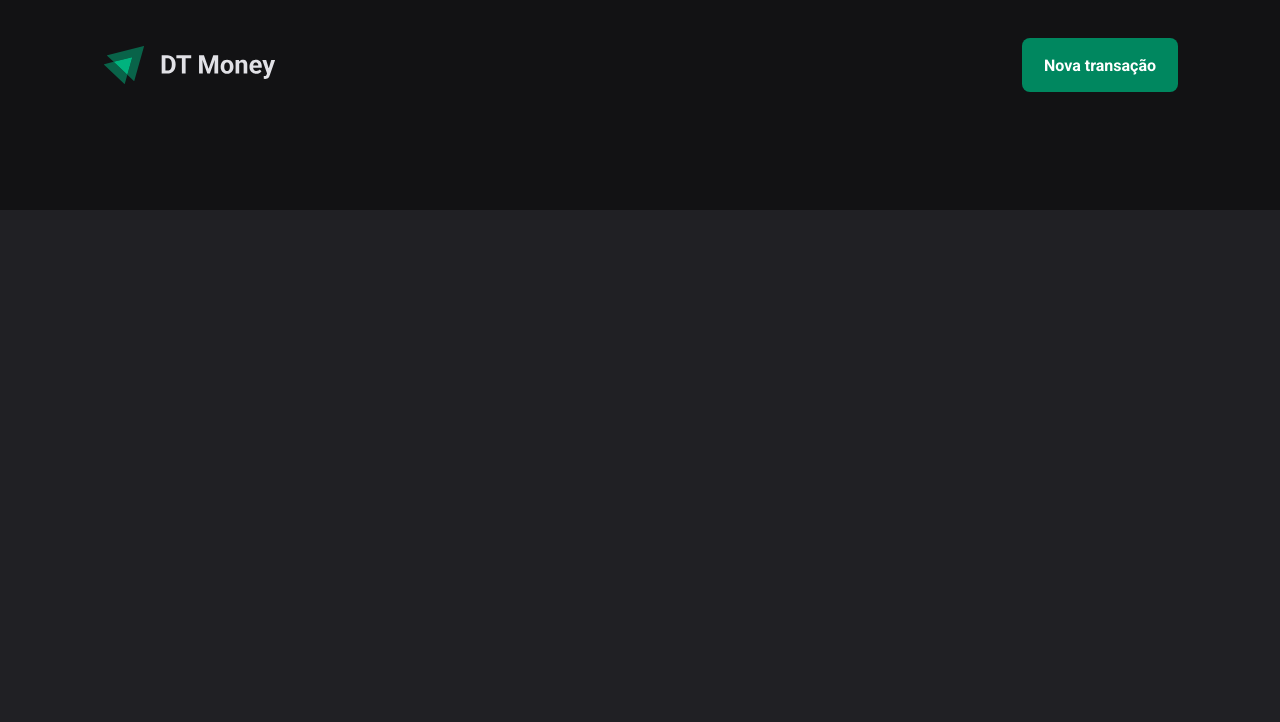
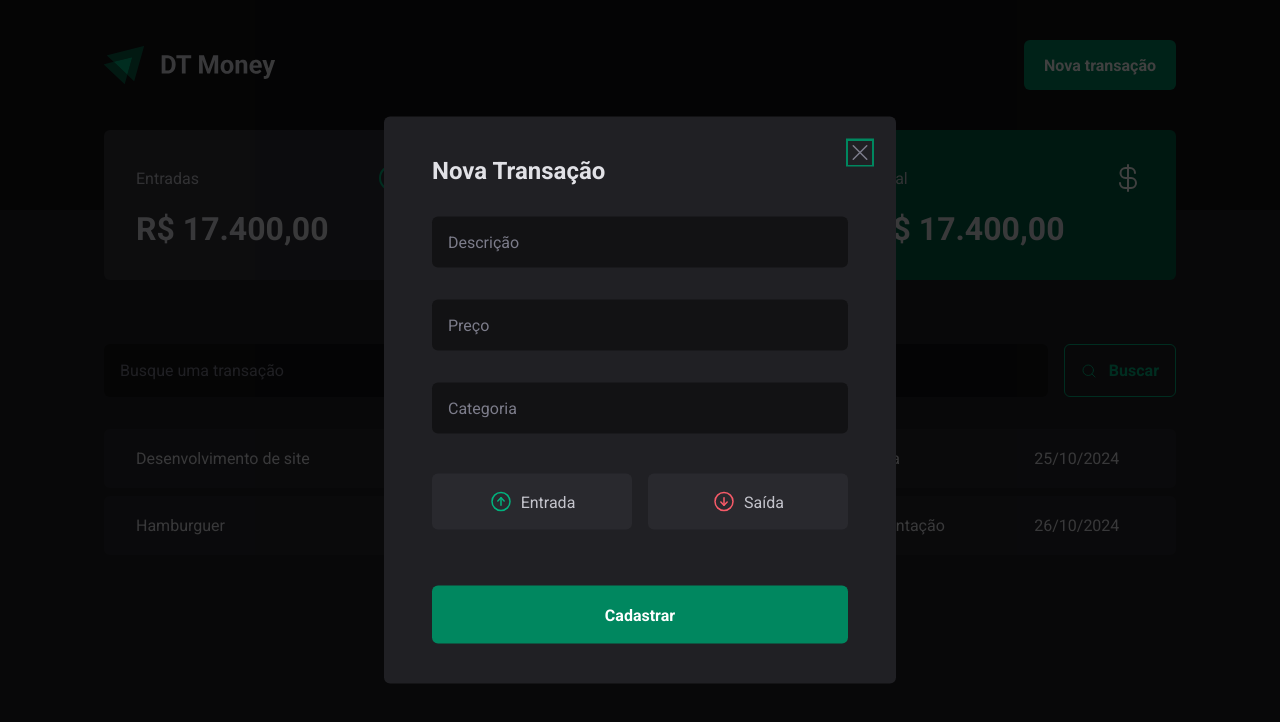
Before and after one commit to GustavoeDev/projeto04-dt-money, a React (Vite) app: page / in a window 1280 px wide. Both pictures are taken after a click on the button "Nova transação". Shown: the top 722 px of the page. Built offline with nearby package versions, Linux system fonts and the light colour scheme.

Commit message:
100% styled

```diff
--- a/package.json
+++ b/package.json
@@ -10,6 +10,9 @@
     "preview": "vite preview"
   },
   "dependencies": {
+    "@radix-ui/react-dialog": "^1.1.2",
+    "@radix-ui/react-radio-group": "^1.2.1",
+    "phosphor-react": "^1.4.1",
     "react": "^18.3.1",
     "react-dom": "^18.3.1",
     "styled-components": "^6.1.13"
--- a/src/components/Header/index.tsx
+++ b/src/components/Header/index.tsx
@@ -1,13 +1,22 @@
 import { HeaderContainer, HeaderContent, NewTransactionButton } from "./styles";
+import * as Dialog from "@radix-ui/react-dialog";
 
 import logoImg from "../../assets/logo.svg";
+import { NewTransactionModal } from "../NewTransactionModal";
 
 export function Header() {
   return (
     <HeaderContainer>
       <HeaderContent>
         <img src={logoImg} alt="" />
-        <NewTransactionButton>Nova transação</NewTransactionButton>
+
+        <Dialog.Root>
+          <Dialog.Trigger asChild>
+            <NewTransactionButton>Nova transação</NewTransactionButton>
+          </Dialog.Trigger>
+
+          <NewTransactionModal />
+        </Dialog.Root>
       </HeaderContent>
     </HeaderContainer>
   );
--- /dev/null
+++ b/src/components/NewTransactionModal/index.tsx
@@ -0,0 +1,44 @@
+import * as Dialog from "@radix-ui/react-dialog";
+
+import {
+  CloseButton,
+  Content,
+  Overlay,
+  TransactionType,
+  TransactionTypeButton,
+} from "./styles";
+import { ArrowCircleDown, ArrowCircleUp, X } from "phosphor-react";
+
+export function NewTransactionModal() {
+  return (
+    <Dialog.Portal>
+      <Overlay />
+      <Content>
+        <Dialog.Title>Nova Transação</Dialog.Title>
+        <CloseButton>
+          <X size={24} />
+        </CloseButton>
+
+        <form action="">
+          <input type="text" placeholder="Descrição" required />
+          <input type="number" placeholder="Preço" required />
+          <input type="text" placeholder="Categoria" required />
+
+          <TransactionType>
+            <TransactionTypeButton variant="income" value="income">
+              <ArrowCircleUp size={24} />
+              Entrada
+            </TransactionTypeButton>
+
+            <TransactionTypeButton variant="outcome" value="outcome">
+              <ArrowCircleDown size={24} />
+              Saída
+            </TransactionTypeButton>
+          </TransactionType>
+
+          <button type="submit">Cadastrar</button>
+        </form>
+      </Content>
+    </Dialog.Portal>
+  );
+}
--- /dev/null
+++ b/src/components/NewTransactionModal/styles.ts
@@ -0,0 +1,121 @@
+import styled from "styled-components";
+import * as Dialog from "@radix-ui/react-dialog";
+import * as RadioGroup from "@radix-ui/react-radio-group";
+
+export const Overlay = styled(Dialog.Overlay)`
+  position: fixed;
+  width: 100vw;
+  height: 100vh;
+  inset: 0;
+  background-color: rgba(0, 0, 0, 0.75);
+`;
+
+export const Content = styled(Dialog.Content)`
+  min-width: 32rem;
+  border-radius: 6px;
+  padding: 2.5rem 3rem;
+  background-color: ${(props) => props.theme["gray-800"]};
+
+  position: fixed;
+  top: 50%;
+  left: 50%;
+  transform: translate(-50%, -50%);
+
+  form {
+    margin-top: 2rem;
+
+    display: flex;
+    flex-direction: column;
+    gap: 2rem;
+
+    input {
+      border-radius: 6px;
+      border: 0;
+      background-color: ${(props) => props.theme["gray-900"]};
+      color: ${(props) => props.theme["gray-300"]};
+      padding: 1rem;
+
+      &::placeholder {
+        color: ${(props) => props.theme["gray-500"]};
+      }
+    }
+
+    button[type="submit"] {
+      height: 58px;
+      border: 0;
+      background-color: ${(props) => props.theme["green-500"]};
+      color: ${(props) => props.theme["white"]};
+      font-weight: bold;
+      padding: 0 1.25rem;
+      border-radius: 6px;
+      margin-top: 1.5rem;
+      cursor: pointer;
+
+      &:hover {
+        background-color: ${(props) => props.theme["green-700"]};
+        transition: background-color 0.2s;
+      }
+    }
+  }
+`;
+
+export const CloseButton = styled(Dialog.Close)`
+  position: absolute;
+  background-color: transparent;
+  border: 0;
+  top: 1.5rem;
+  right: 1.5rem;
+  line-height: 0;
+  cursor: pointer;
+  color: ${(props) => props.theme["gray-500"]};
+`;
+
+export const TransactionType = styled(RadioGroup.Root)`
+  display: grid;
+  grid-template-columns: repeat(2, 1fr);
+  gap: 1rem;
+  margin-top: 0.5rem;
+`;
+
+interface TransactionTypeButtonProps {
+  variant?: "income" | "outcome";
+}
+
+export const TransactionTypeButton = styled(
+  RadioGroup.Item
+)<TransactionTypeButtonProps>`
+  background-color: ${(props) => props.theme["gray-700"]};
+  padding: 1rem;
+  display: flex;
+  align-items: center;
+  justify-content: center;
+  gap: 0.5rem;
+  border: 0;
+  border-radius: 6px;
+  cursor: pointer;
+  color: ${(props) => props.theme["gray-300"]};
+
+  svg {
+    color: ${(props) =>
+      props.variant === "income"
+        ? props.theme["green-300"]
+        : props.theme["red-300"]};
+  }
+
+  &[data-state="unchecked"]:hover {
+    transition: background-color 0.2s;
+    background-color: ${(props) => props.theme["gray-600"]};
+  }
+
+  &[data-state="checked"] {
+    color: ${(props) => props.theme["white"]};
+    background-color: ${(props) =>
+      props.variant === "income"
+        ? props.theme["green-500"]
+        : props.theme["red-500"]};
+
+    svg {
+      color: ${(props) => props.theme["white"]};
+    }
+  }
+`;
--- /dev/null
+++ b/src/components/Summary/index.tsx
@@ -0,0 +1,30 @@
+import { ArrowCircleDown, ArrowCircleUp, CurrencyDollar } from "phosphor-react";
+import { SummaryCard, SummaryContainer } from "./styles";
+
+export function Summary() {
+  return (
+    <SummaryContainer>
+      <SummaryCard>
+        <header>
+          <span>Entradas</span>
+          <ArrowCircleUp size={32} color="#00b37e" />
+        </header>
+        <strong>R$ 17.400,00</strong>
+      </SummaryCard>
+      <SummaryCard>
+        <header>
+          <span>Saídas</span>
+          <ArrowCircleDown size={32} color="#f75a68" />
+        </header>
+        <strong>R$ 17.400,00</strong>
+      </SummaryCard>
+      <SummaryCard variant="green">
+        <header>
+          <span>Total</span>
+          <CurrencyDollar size={32} color="#ffffff" />
+        </header>
+        <strong>R$ 17.400,00</strong>
+      </SummaryCard>
+    </SummaryContainer>
+  );
+}
--- /dev/null
+++ b/src/components/Summary/styles.ts
@@ -0,0 +1,43 @@
+import styled, { css } from "styled-components";
+
+export const SummaryContainer = styled.section`
+  max-width: 1120px;
+  width: 100%;
+  margin: 0 auto;
+  padding: 0 1.5rem;
+
+  display: grid;
+  grid-template-columns: repeat(3, 1fr);
+  gap: 2rem;
+
+  margin-top: -5rem;
+`;
+
+interface SummaryCardProps {
+  variant?: "green";
+}
+
+export const SummaryCard = styled.div<SummaryCardProps>`
+  background-color: ${(props) => props.theme["gray-600"]};
+  border-radius: 6px;
+  padding: 2rem;
+
+  header {
+    display: flex;
+    align-items: center;
+    justify-content: space-between;
+    color: ${(props) => props.theme["gray-300"]};
+  }
+
+  strong {
+    display: block;
+    margin-top: 1rem;
+    font-size: 2rem;
+  }
+
+  ${(props) =>
+    props.variant === "green" &&
+    css`
+      background-color: ${props.theme["green-700"]};
+    `}
+`;
--- /dev/null
+++ b/src/pages/Transactions/components/SearchForm/index.tsx
@@ -0,0 +1,14 @@
+import { MagnifyingGlass } from "phosphor-react";
+import { SearchFormContainer } from "./styles";
+
+export function SearchForm() {
+  return (
+    <SearchFormContainer>
+      <input type="text" placeholder="Busque uma transação" />
+      <button type="submit">
+        <MagnifyingGlass />
+        <span>Buscar</span>
+      </button>
+    </SearchFormContainer>
+  );
+}
--- /dev/null
+++ b/src/pages/Transactions/components/SearchForm/styles.ts
@@ -0,0 +1,41 @@
+import styled from "styled-components";
+
+export const SearchFormContainer = styled.form`
+  display: flex;
+  gap: 1rem;
+
+  input {
+    flex: 1;
+    border-radius: 6px;
+    border: 0;
+    background-color: ${(props) => props.theme["gray-900"]};
+    color: ${(props) => props.theme["gray-300"]};
+    padding: 1rem;
+
+    &::placeholder {
+      color: ${(props) => props.theme["gray-500"]};
+    }
+  }
+
+  button {
+    display: flex;
+    align-items: center;
+    gap: 0.75rem;
+
+    border: 0;
+    padding: 1rem;
+    background-color: transparent;
+    border: 1px solid ${(props) => props.theme["green-300"]};
+    color: ${(props) => props.theme["green-300"]};
+    font-weight: bold;
+    border-radius: 6px;
+    cursor: pointer;
+
+    &:hover {
+      background-color: ${(props) => props.theme["green-500"]};
+      border: 1px solid ${(props) => props.theme["green-500"]};
+      color: ${(props) => props.theme["white"]};
+      transition: background-color 0.2s, color 0.2s, border-color 0.2s;
+    }
+  }
+`;
--- a/src/pages/Transactions/index.tsx
+++ b/src/pages/Transactions/index.tsx
@@ -1,10 +1,41 @@
 import { Header } from "../../components/Header";
-import { TransactionsContainer } from "./styles";
+import { Summary } from "../../components/Summary";
+import { SearchForm } from "./components/SearchForm";
+import {
+  PriceHighlight,
+  TransactionsContainer,
+  TransactionsTable,
+} from "./styles";
 
 export function Transactions() {
   return (
-    <TransactionsContainer>
+    <div>
       <Header />
-    </TransactionsContainer>
+      <Summary />
+
+      <TransactionsContainer>
+        <SearchForm />
+        <TransactionsTable>
+          <tbody>
+            <tr>
+              <td width="50%">Desenvolvimento de site</td>
+              <td>
+                <PriceHighlight variant="income">R$ 12.000,00</PriceHighlight>
+              </td>
+              <td>Venda</td>
+              <td>25/10/2024</td>
+            </tr>
+            <tr>
+              <td width="50%">Hamburguer</td>
+              <td>
+                <PriceHighlight variant="outcome">- R$ 59,00</PriceHighlight>
+              </td>
+              <td>Alimentação</td>
+              <td>26/10/2024</td>
+            </tr>
+          </tbody>
+        </TransactionsTable>
+      </TransactionsContainer>
+    </div>
   );
 }
--- a/src/pages/Transactions/styles.ts
+++ b/src/pages/Transactions/styles.ts
@@ -1,3 +1,41 @@
 import styled from "styled-components";
 
-export const TransactionsContainer = styled.div``;
+export const TransactionsContainer = styled.main`
+  max-width: 1120px;
+  width: 100%;
+  margin: 4rem auto 0;
+  padding: 0 1.5rem;
+`;
+
+export const TransactionsTable = styled.table`
+  width: 100%;
+  border-collapse: separate;
+  border-spacing: 0 0.5rem;
+  margin-top: 1.5rem;
+
+  td {
+    padding: 1.25rem 2rem;
+    background-color: ${(props) => props.theme["gray-700"]};
+
+    &:first-child {
+      border-top-left-radius: 6px;
+      border-bottom-left-radius: 6px;
+    }
+
+    &:last-child {
+      border-top-right-radius: 6px;
+      border-bottom-right-radius: 6px;
+    }
+  }
+`;
+
+interface PriceHighlightProps {
+  variant?: "income" | "outcome";
+}
+
+export const PriceHighlight = styled.span<PriceHighlightProps>`
+  color: ${(props) =>
+    props.variant === "income"
+      ? props.theme["green-300"]
+      : props.theme["red-300"]};
+`;
```
Also changed, not shown: 1 other file (tests, documents, lock files or other folders).
